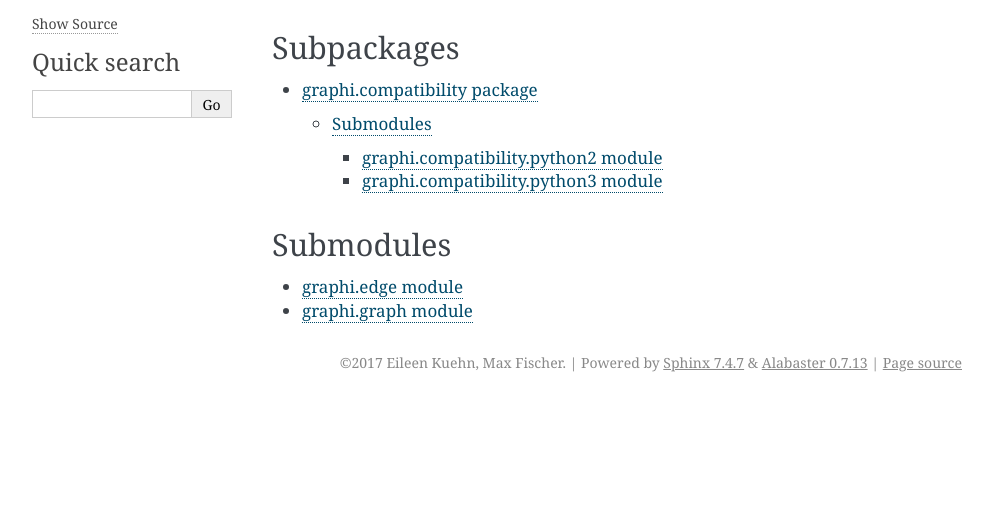
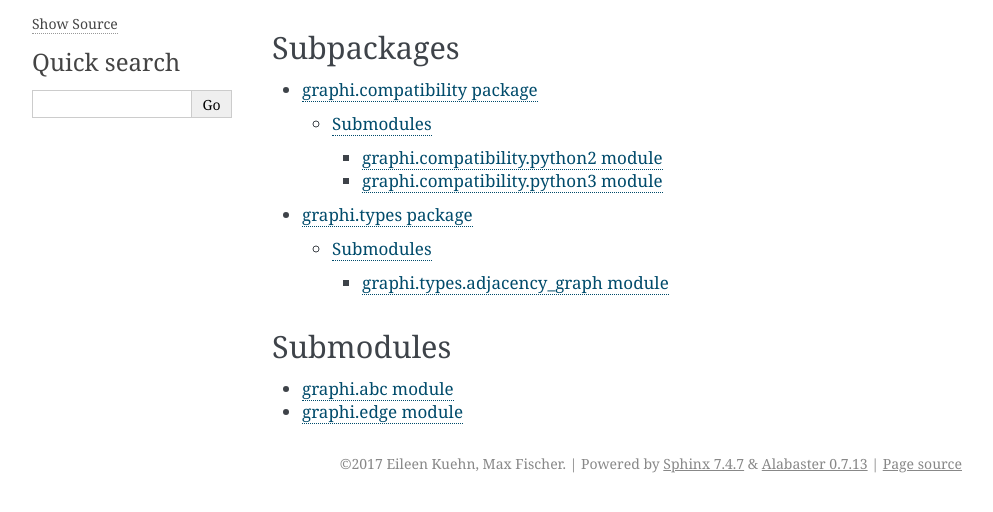
Before and after one commit to MaineKuehn/graphi, a Sphinx documentation site: the page built from docs/source/api/graphi.rst, in a window 1280 px wide, cut to the strip 200-712 px from the top of the page. Shown: the whole strip, without its empty margins (148-1141 px from the left). Built offline with Sphinx 7.4.7, drawn with Linux system fonts in a browser that asks for light colours; formulas are drawn with MathJax 3; pages that are not in the unit, such as notebooks, are missing from menus.

Commit message:
[docs] updated to current source code state

```diff
--- a/docs/source/api/graphi.rst
+++ b/docs/source/api/graphi.rst
@@ -12,11 +12,12 @@ Subpackages
 .. toctree::
 
     graphi.compatibility
+    graphi.types
 
 Submodules
 ----------
 
 .. toctree::
 
+   graphi.abc
    graphi.edge
-   graphi.graph
--- /dev/null
+++ b/docs/source/api/graphi.types.adjacency_graph.rst
@@ -0,0 +1,7 @@
+graphi\.types\.adjacency\_graph module
+======================================
+
+.. automodule:: graphi.types.adjacency_graph
+    :members:
+    :undoc-members:
+    :show-inheritance:
```
Also changed, not shown: docs/source/api/graphi.abc.rst (added, +7 -0 lines), docs/source/api/graphi.graph.rst (deleted, +0 -7 lines), docs/source/api/graphi.types.rst (added, +14 -0 lines), docs/source/changelog.rst (added, +18 -0 lines).
